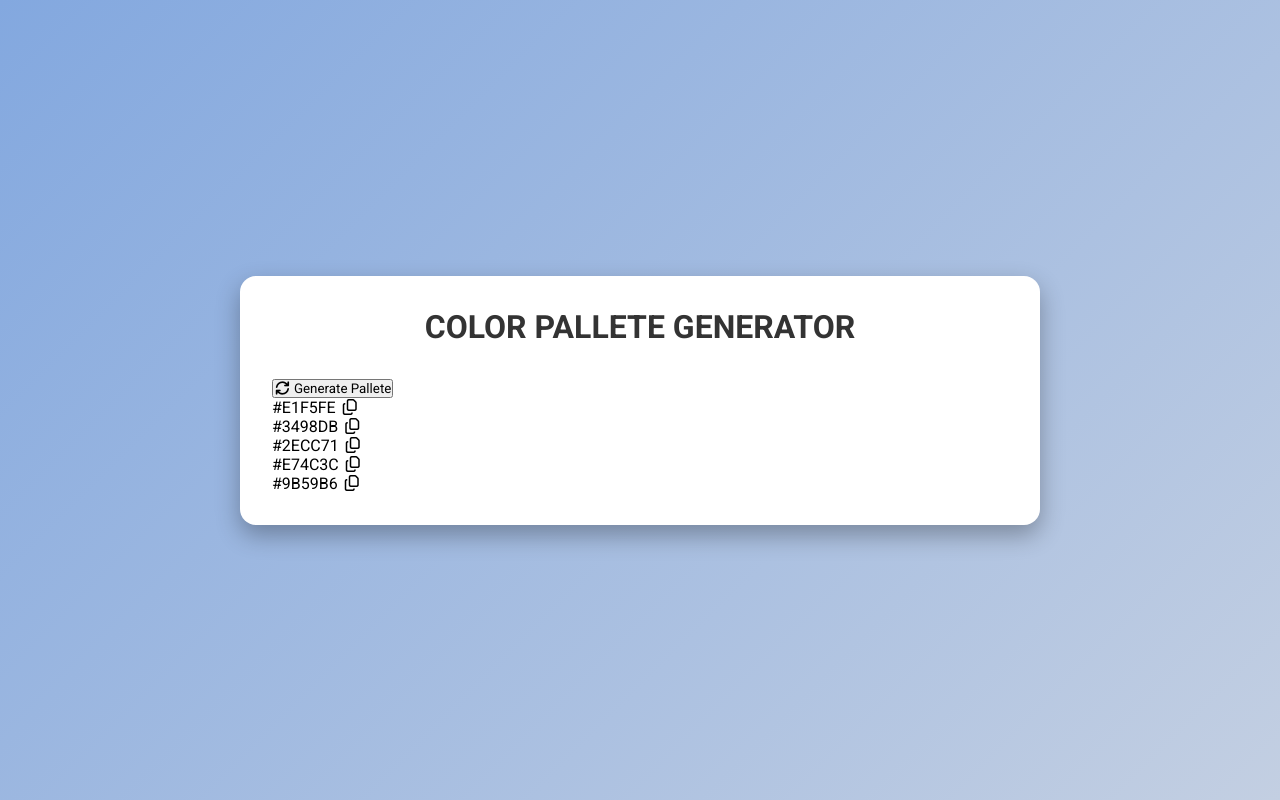
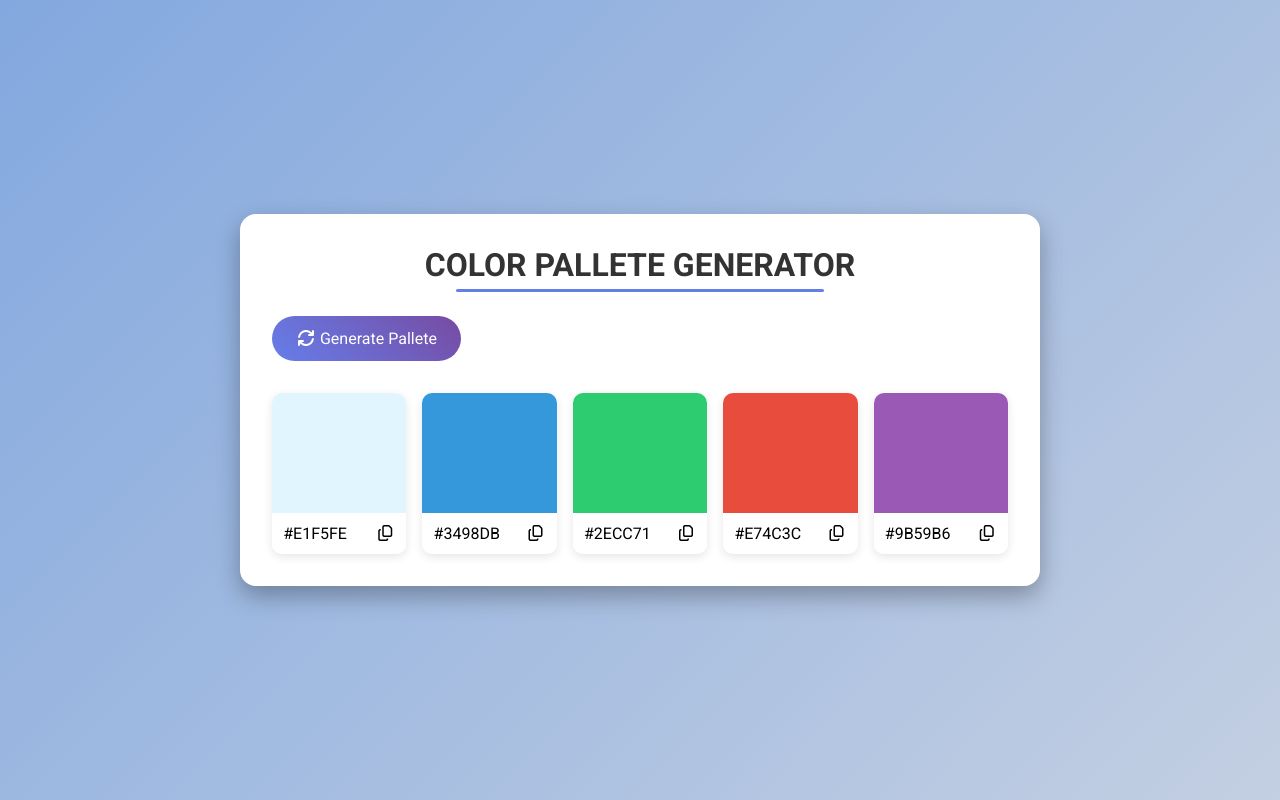
Before and after one commit to PeyMuz/Color-Pallete-Generator, a plain HTML site: page index.html in a window 1280 px wide. Drawn offline with Linux system fonts and the light colour scheme.

Commit message:
Added css code

```diff
--- a/index.html
+++ b/index.html
@@ -15,11 +15,11 @@
         Generate Pallete
        </button>
 
-       <div class="pallete-container">
+       <div class="palette-container">
 
         <!--Color Box 1-->
         <div class="color-box">
-            <div clas="color" style="background-color: #e1f5fe;"></div>
+            <div class="color" style="background-color: #e1f5fe;"></div>
             <div class="color-info">
              <span class="hex-value">#E1F5FE</span>
              <i class="far fa-copy copy-btn" title="Copy to clipboard"></i>
@@ -27,7 +27,7 @@
         </div>
         <!--Color Box 2-->
         <div class="color-box">
-            <div clas="color" style="background-color: #3498DB;"></div>
+            <div class="color" style="background-color: #3498DB;"></div>
             <div class="color-info">
              <span class="hex-value">#3498DB</span>
              <i class="far fa-copy copy-btn" title="Copy to clipboard"></i>
@@ -36,7 +36,7 @@
 
         <!--Color Box 3-->
         <div class="color-box">
-            <div clas="color" style="background-color: #2ECC71;"></div>
+            <div class="color" style="background-color: #2ECC71;"></div>
             <div class="color-info">
              <span class="hex-value">#2ECC71</span>
              <i class="far fa-copy copy-btn" title="Copy to clipboard"></i>
@@ -45,7 +45,7 @@
 
         <!--Color Box 4-->
         <div class="color-box">
-            <div clas="color" style="background-color: #E74C3C;"></div>
+            <div class="color" style="background-color: #E74C3C;"></div>
             <div class="color-info">
              <span class="hex-value">#E74C3C</span>
              <i class="far fa-copy copy-btn" title="Copy to clipboard"></i>
@@ -54,7 +54,7 @@
 
         <!--Color Box 5-->
         <div class="color-box">
-            <div clas="color" style="background-color: #9B59B6;"></div>
+            <div class="color" style="background-color: #9B59B6;"></div>
             <div class="color-info">
              <span class="hex-value">#9B59B6</span>
              <i class="far fa-copy copy-btn" title="Copy to clipboard"></i>
--- a/style.css
+++ b/style.css
@@ -33,3 +33,67 @@
     position: relative;
     padding-bottom: 0.5rem;
 }
+
+h1::after{
+    content: ""; /*Use this to show in the web page*/
+    position: absolute;
+    bottom: 0;
+    left: 50%;
+    transform: translate(-50%);
+    width: 50%;
+    height: 3px;
+    background-color: #667eea;
+    border-radius: 2px;
+}
+
+#generate-btn{
+    background: linear-gradient(45deg, #667eea, #764ba2);
+    color: white;
+    border: none;
+    padding: 0.8rem 1.5rem;
+    border-radius: 50px;
+    cursor: pointer;
+    font-weight: 500px;
+    margin-bottom: 2rem;
+    font-size: 1rem;
+}
+
+
+#generate-btn:hover{
+    transform: translateY(-2px);
+    box-shadow: 0 6px 10px rgba(102, 126, 234, 0.3);
+}
+
+#generate-btn:active{
+    transform: translateY(0);
+}
+
+.palette-container{
+    display: grid;
+    gap: 1rem;
+    grid-template-columns: repeat(auto-fit, minmax(130px, 1fr));
+}
+
+.color-box {
+    border-radius: 10px;
+    overflow: hidden;
+    box-shadow: 0 3px 10px rgba(0, 0, 0, 0.1);
+    transition: transfrom 0.2s;
+}
+
+.color-box:hover {
+    transform: translateY(-5px);
+}
+
+.color{
+    height: 120px;
+    cursor: pointer;
+}
+
+.color-info{
+    background-color: #fff;
+    padding: 0.7rem;
+    display: flex;
+    align-items: center;
+    justify-content: space-between;
+}
```
